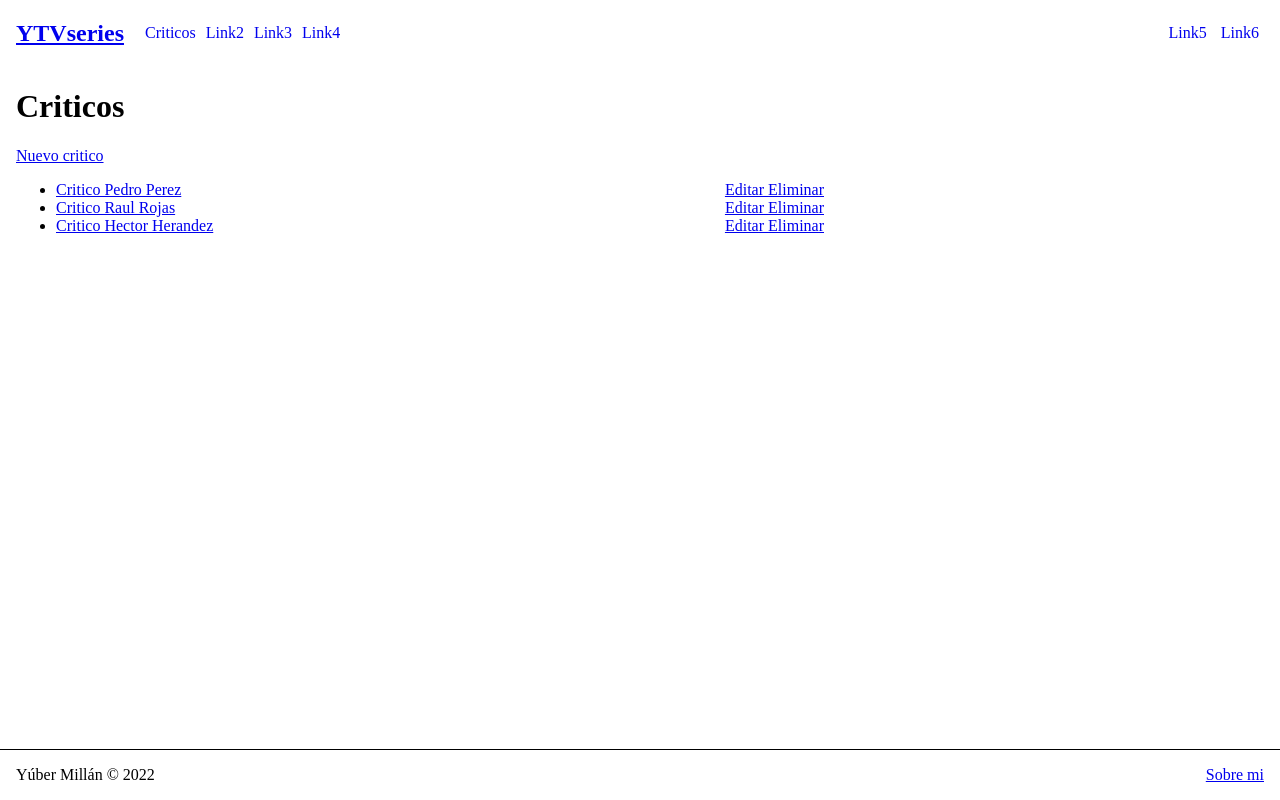
After one commit to yub3r/YTVseries, a Django app: page /usuarios/criticos in a window 1280 px wide. The commit adds this page. Run offline with Django 4.2, Linux system fonts and the light colour scheme; data comes from the database, SQL or seed files in the repository; both versions use the stored data as it was after the commit.

Commit message:
Se agregaron las opciones de modificar y borrar campos

```diff
--- a/YTVseries/urls.py
+++ b/YTVseries/urls.py
@@ -15,9 +15,11 @@ Including another URLconf
 """
 from django.contrib import admin
 from django.urls import path, include
+from usuarios.views import inicio
 
 urlpatterns = [
     path('admin/', admin.site.urls),
+    path('', inicio, name="Inicio"),
     path('paginas/', include("paginas.urls")),
     path('usuarios/', include("usuarios.urls")),
 ]
--- a/paginas/models.py
+++ b/paginas/models.py
@@ -10,3 +10,6 @@ class Serie(models.Model):
     terminada = models.BooleanField()
     sinopsis = models.TextField()
     codserie = models.CharField(max_length=25, default=None)
+
+    def __str__(self):
+        return f"[{self.nombre}] {self.codserie}"
--- a/paginas/templates/paginas/buscar.html
+++ b/paginas/templates/paginas/buscar.html
@@ -2,7 +2,7 @@
 
 {% block contenido %}
     <form action="" method="GET">
-        Nombre: <input type="text name="nombre">
+        Nombre: <input type="text" name="nombre">
         <input type="submit">
     </form>
 {% endblock contenido %}
--- a/paginas/urls.py
+++ b/paginas/urls.py
@@ -2,7 +2,5 @@ from django.urls import path
 from . import views
 
 urlpatterns = [
-    path("", views.inicio, name="InicioPaginas"),
     path("buscar/<codserie>", views.buscar_serie, name="BuscarSerie"),
-    path("buscar/resultados", views.inicio, name="InicioPaginas"),
 ]
--- a/paginas/views.py
+++ b/paginas/views.py
@@ -13,6 +13,4 @@ def buscar_serie(request, codserie):
             series = Serie.objects.filter(nombre__icontains=nombre, codserie=codserie)
             return render(request, "paginas/busqueda.html", {"series": series})
 
-
-
         return render(request, "paginas/buscar.html")
--- a/usuarios/models.py
+++ b/usuarios/models.py
@@ -1,3 +1,4 @@
+from email.policy import default
 from django.db import models
 
 class Usuario(models.Model):
@@ -6,9 +7,16 @@ class Usuario(models.Model):
     email = models.EmailField()
     alias = models.CharField(max_length=25)
 
+    def __str__(self):
+        return f"Usuario {self.nombre} {self.apellido}"
+
+
 class Critico(models.Model):
     nombre = models.CharField(max_length=255)
     apellido = models.CharField(max_length=255)
     email = models.EmailField()
     alias = models.CharField(max_length=25)
     experiencia = models.TextField()
+
+    def __str__(self):
+        return f"Critico {self.nombre} {self.apellido}"
--- a/usuarios/templates/layout.html
+++ b/usuarios/templates/layout.html
@@ -14,9 +14,9 @@
             <nav style="display: flex; flex-direction: row; align-items: center; justify-content: space-between;">
                 <div style="display: flex; flex-direction: row; align-items: center;">
                     <h2 style="margin-right: 1rem;">
-                        <a href="{% url 'InicioUsuarios' %} "> YTVseries</a>
+                        <a href="{% url 'Inicio' %} "> YTVseries</a>
                     </h2>
-                    <a href=" {% url 'NuevoCritico' %} " style="text-decoration: none; margin-inline: 5px;">Nuevo Critico</a>
+                    <a href=" {% url 'ListaCriticos' %} " style="text-decoration: none; margin-inline: 5px;">Criticos</a>
                     <a href="#" style="text-decoration: none; margin-inline: 5px;">Link2</a>
                     <a href="#" style="text-decoration: none; margin-inline: 5px;">Link3</a>
                     <a href="#" style="text-decoration: none; margin-inline: 5px;">Link4</a>
--- /dev/null
+++ b/usuarios/templates/usuarios/criticos.html
@@ -0,0 +1,23 @@
+{% extends 'layout.html' %}
+
+{% block contenido %}
+    <h1>Criticos</h1>
+    <a href="{% url 'NuevoCritico' %}">Nuevo critico</a>
+    <ul style="max-width: 60vw;">
+        {% for critic in criticos %}
+            <li>
+                <a href="{% url 'VerCritico' critic.nombre %}">
+                    {{ critic }}
+                </a>
+                <div style="float: right;">
+                    <a href="{% url 'EditarCritico' critic.id %}">
+                        Editar
+                    </a>
+                    <a href="{% url 'EliminarCritico' critic.id %}">
+                        Eliminar
+                    </a>
+                </div>
+            </li>
+        {% endfor %}
+    </ul>
+{% endblock contenido %}
--- a/usuarios/urls.py
+++ b/usuarios/urls.py
@@ -3,5 +3,9 @@ from . import views
 
 urlpatterns = [
     path("", views.inicio, name="InicioUsuarios"),
+    path("criticos", views.criticos, name="ListaCriticos"),
     path("nuevo_critico", views.nuevo_critico, name="NuevoCritico"),
+    path("critico/<nombre>", views.ver_critico, name="VerCritico"),
+    path("critico/editar/<id>", views.mod_critico, name="EditarCritico"),
+    path("critico/eliminar/<id>", views.del_critico, name="EliminarCritico"),
 ]
--- a/usuarios/views.py
+++ b/usuarios/views.py
@@ -3,12 +3,53 @@ import django
 from django.shortcuts import render, redirect
 from django.http import HttpResponse
 
-from usuarios.models import Critico
+from usuarios.models import Critico, Usuario
 from .forms import FormCritico
 
 
 def inicio(request):
     return render(request, "usuarios/inicio.html")
+
+
+def criticos(request):
+    critico = Critico.objects.all()
+    # usuario = Usuario.objects.all()
+    return render(request, "usuarios/criticos.html", {"criticos": critico})
+
+
+def ver_critico(request, nombre):
+    critic = Critico.objects.get(nombre=nombre)
+    return render(request, "usuarios/ver_critico.html", {"critico": critic})
+
+
+def mod_critico(request, id):
+    critic = Critico.objects.get(id=id)
+
+    if request.method == "POST":
+        mi_form = FormCritico(request.POST)
+        if mi_form.is_valid():
+            info = mi_form.cleaned_data
+
+            critic.nombre=info["nombre"]
+            critic.apellido=info["apellido"]
+            critic.email=info["email"]
+            critic.alias=info["alias"]
+            critic.experiencia=info["experiencia"]
+
+            critic.save()
+            return redirect("ListaCriticos")
+
+    mi_form = FormCritico(
+        initial={
+            "nombre": critic.nombre,
+            "apellido": critic.apellido,
+            "email": critic.email,
+            "alias": critic.alias,
+            "experiencia": critic.experiencia,
+        }
+    )
+
+    return render(request, "usuarios/formCriticos.html", {"form": mi_form})
 
 
 def nuevo_critico(request):
@@ -24,8 +65,16 @@ def nuevo_critico(request):
                 experiencia=info["experiencia"],
             )
             critic.save()
-            return redirect("InicioUsuarios")
+            return redirect("ListaCriticos")
 
     mi_form = FormCritico()
 
     return render(request, "usuarios/formCriticos.html", {"form": mi_form})
+
+
+
+def del_critico(request, id):
+    critic = Critico.objects.get(id=id)
+
+    critic.delete()
+    return redirect("ListaCriticos")
```
Also changed, not shown: usuarios/templates/usuarios/ver_critico.html (added, +11 -0 lines), db.sqlite3.
